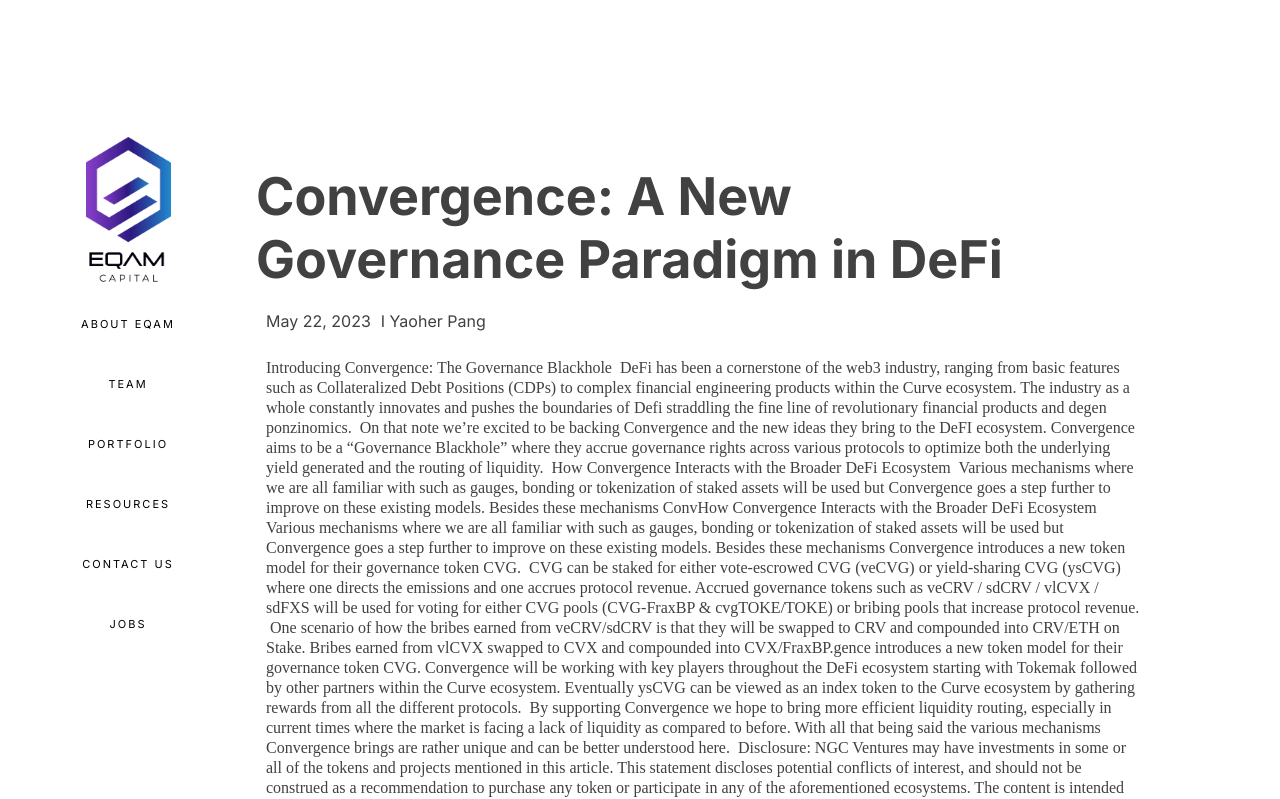
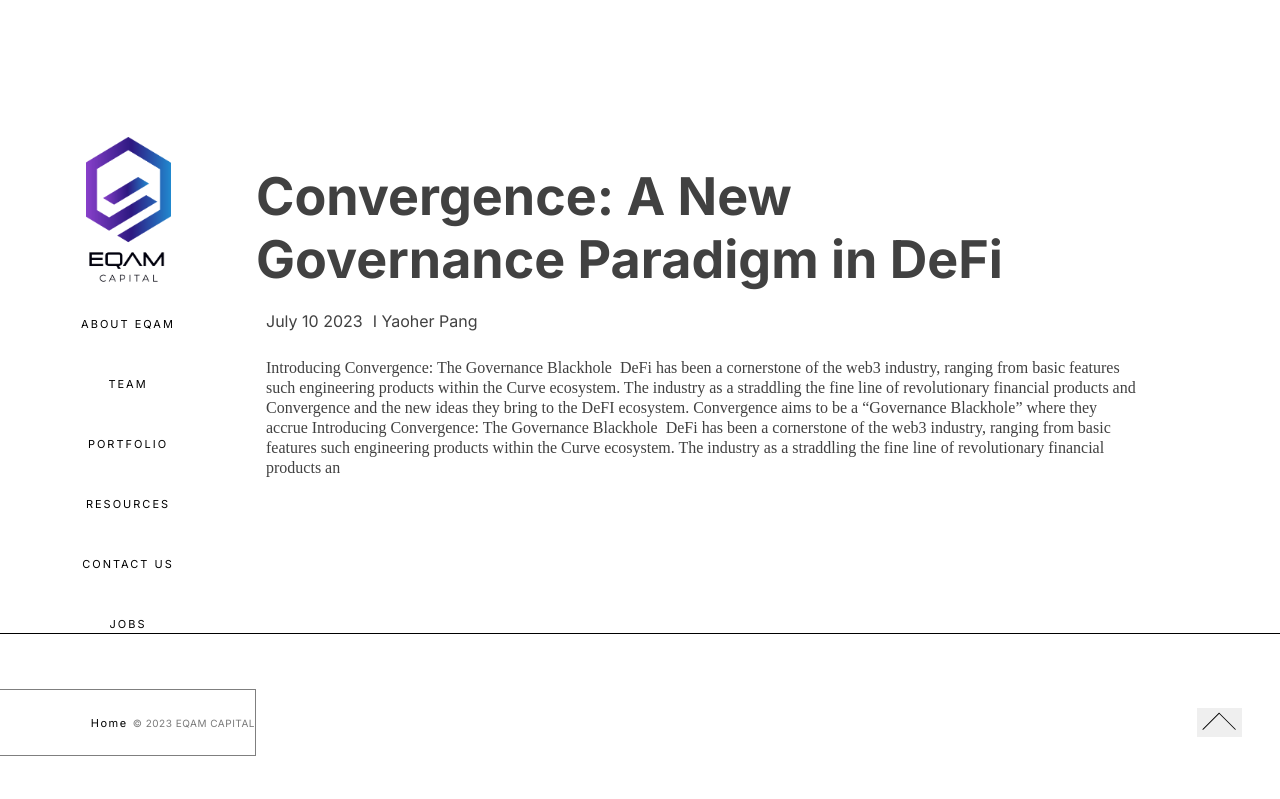
Before and after one commit to devngeni/ng_eqam_development, a Next.js app: page /Resources/1 in a window 1280 px wide. Shown: the top 799 px of the page. Built offline with nearby package versions, Linux system fonts and the light colour scheme.

Commit message:
blog update

```diff
--- a/components/Blog.js
+++ b/components/Blog.js
@@ -1,6 +1,9 @@
-export const blog = [
+export const blogs = [
   {
-    heading: "Introducing Convergence: The Governance Blackhole",
-    content: ""
+    heading: "Convergence: A New Governance Paradigm in DeFi",
+    date: "July 10 2023",
+    author: "I Yaoher Pang",
+    content:
+      "Introducing Convergence: The Governance Blackhole ‍ DeFi has been a  cornerstone of the web3 industry, ranging from basic features such engineering products within the Curve ecosystem. The industry as a straddling the fine line of revolutionary financial products and Convergence and the new ideas they bring to the DeFI ecosystem. Convergence aims to be a “Governance Blackhole” where they accrue Introducing Convergence: The Governance Blackhole ‍ DeFi has been a  cornerstone of the web3 industry, ranging from basic features such engineering products within the Curve ecosystem. The industry as a straddling the fine line of revolutionary financial products an"
   }
 ];
--- a/pages/Resources/[Blog].js
+++ b/pages/Resources/[Blog].js
@@ -4,14 +4,15 @@
 import Image from "next/image";
 import React from "react";
 import EQlogo from "@/public/EQLogo.png";
+import { blogs } from "@/components/Blog";
 
 const Blog = () => {
   const {
+    main_container,
     blog_container,
     blog_header,
     blog_content,
-    blog_name_date,
-
+    blog_name_date
   } = styles;
 
   return (
@@ -21,63 +22,19 @@
         <div className="blog_logo">
           <Image className="logo" src={EQlogo} alt="EqLogo" />
         </div>
-        <div className={blog_container}>
-          <div className={blog_header}>
-            Convergence: A New Governance Paradigm in DeFi
-          </div>
-          <div className={blog_name_date}>
-            <span>May 22, 2023</span>
-            <span>I Yaoher Pang</span>
-          </div>
-          <div className={blog_content}>
-            Introducing Convergence: The Governance Blackhole ‍ DeFi has been a
-            cornerstone of the web3 industry, ranging from basic features such
-            as Collateralized Debt Positions (CDPs) to complex financial
-            engineering products within the Curve ecosystem. The industry as a
-            whole constantly innovates and pushes the boundaries of Defi
-            straddling the fine line of revolutionary financial products and
-            degen ponzinomics. ‍ On that note we’re excited to be backing
-            Convergence and the new ideas they bring to the DeFI ecosystem.
-            Convergence aims to be a “Governance Blackhole” where they accrue
-            governance rights across various protocols to optimize both the
-            underlying yield generated and the routing of liquidity. ‍ How
-            Convergence Interacts with the Broader DeFi Ecosystem ‍ Various
-            mechanisms where we are all familiar with such as gauges, bonding or
-            tokenization of staked assets will be used but Convergence goes a
-            step further to improve on these existing models. Besides these
-            mechanisms ConvHow Convergence Interacts with the Broader DeFi
-            Ecosystem ‍ Various mechanisms where we are all familiar with such
-            as gauges, bonding or tokenization of staked assets will be used but
-            Convergence goes a step further to improve on these existing models.
-            Besides these mechanisms Convergence introduces a new token model
-            for their governance token CVG. ‍ CVG can be staked for either
-            vote-escrowed CVG (veCVG) or yield-sharing CVG (ysCVG) where one
-            directs the emissions and one accrues protocol revenue. Accrued
-            governance tokens such as veCRV / sdCRV / vlCVX / sdFXS will be used
-            for voting for either CVG pools (CVG-FraxBP & cvgTOKE/TOKE) or
-            bribing pools that increase protocol revenue. ‍ One scenario of how
-            the bribes earned from veCRV/sdCRV is that they will be swapped to
-            CRV and compounded into CRV/ETH on Stake. Bribes earned from vlCVX
-            swapped to CVX and compounded into CVX/FraxBP.gence introduces a new
-            token model for their governance token CVG. Convergence will be
-            working with key players throughout the DeFi ecosystem starting with
-            Tokemak followed by other partners within the Curve ecosystem.
-            Eventually ysCVG can be viewed as an index token to the Curve
-            ecosystem by gathering rewards from all the different protocols. ‍
-            By supporting Convergence we hope to bring more efficient liquidity
-            routing, especially in current times where the market is facing a
-            lack of liquidity as compared to before. With all that being said
-            the various mechanisms Convergence brings are rather unique and can
-            be better understood here. ‍ Disclosure: NGC Ventures may have
-            investments in some or all of the tokens and projects mentioned in
-            this article. This statement discloses potential conflicts of
-            interest, and should not be construed as a recommendation to
-            purchase any token or participate in any of the aforementioned
-            ecosystems. The content is intended purely for educational purposes
-            and should not be interpreted as investment advice. Please exercise
-            caution and conduct your own due diligence if considering any
-            involvement in these projects.
-          </div>
+        <div className={main_container}>
+          {blogs.map((blog, index) => {
+            return (
+              <div className={blog_container} key={index}>
+                <div className={blog_header}>{blog.heading}</div>
+                <div className={blog_name_date}>
+                  <span>{blog.date}</span>
+                  <span>{blog.author}</span>
+                </div>
+                <div className={blog_content}>{blog.content}</div>
+              </div>
+            );
+          })}
         </div>
       </div>
       <Footer />
--- a/styles/Blog.module.css
+++ b/styles/Blog.module.css
@@ -1,8 +1,14 @@
-.blog_container {
+.main_container {
   position: relative;
   left: 20vw;
   width: 80vw;
-  height: auto;
+  height: calc(100vh - 177px);
+  overflow-y: scroll;
+}
+.blog_container {
+  left: 0px;
+  width: 100%;
+  /* height: auto; */
 }
 .blog_header {
   display: flex;
@@ -37,7 +43,7 @@
 }
 
 @media screen and (max-width: 899px) {
-  .blog_container {
+  .main_container {
     left: 5%;
     width: 100vw;
   }
@@ -54,6 +60,7 @@
   .blog_header {
     font-size: 40px;
     margin-top: 35px;
+    padding-left: 10px;
   }
 }
 
@@ -63,3 +70,9 @@
     margin-top: 30px;
   }
 }
+@media screen and (max-width: 300px) {
+  .blog_header {
+    font-size: 20px;
+    margin-top: 30px;
+  }
+}
--- a/styles/Contact.module.css
+++ b/styles/Contact.module.css
@@ -11,7 +11,7 @@
 }
 .contact_heading {
   display: flex;
-  width: 415.36px;
+  width: fit-content;
   margin-top: 155px;
   height: 70px;
   flex-direction: column;
@@ -27,7 +27,7 @@
 .paragragh {
   display: inline-flex;
   margin-top: 33.4px;
-  padding: 4px 13.21px 49.5px 0px;
+  padding: 4px 30.21px 49.5px 0px;
   flex-direction: column;
   align-items: flex-start;
   gap: 31px;
```
